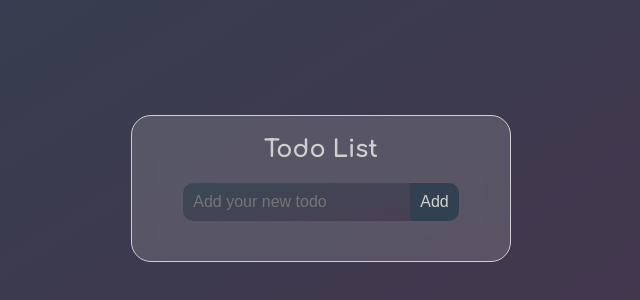
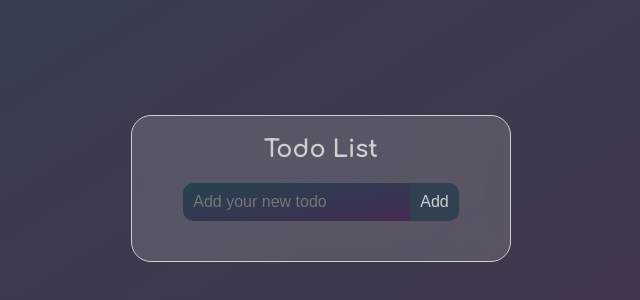
Before and after one commit to Shivam-Saini-9/sasta-todo-list, a plain HTML site: page index.html in a window 1280 px wide. Shown: the part 212-512 px from the top of the page, without its empty margins (319-959 px from the left). Drawn offline with Linux system fonts and the light colour scheme.

Commit message:
second  commit

```diff
--- a/style.css
+++ b/style.css
@@ -53,7 +53,7 @@ main{
     border: none;
     outline: none;
     font-size: 16px;
-    background: linear-gradient(to top left, #2c163557, #0f333a67);
+    background: linear-gradient(to top left, #3e1e4bbb, #123e47be);
     color: #cfcfcf;
     /* font-family: "Poppins", sans-serif; */
 }
```
